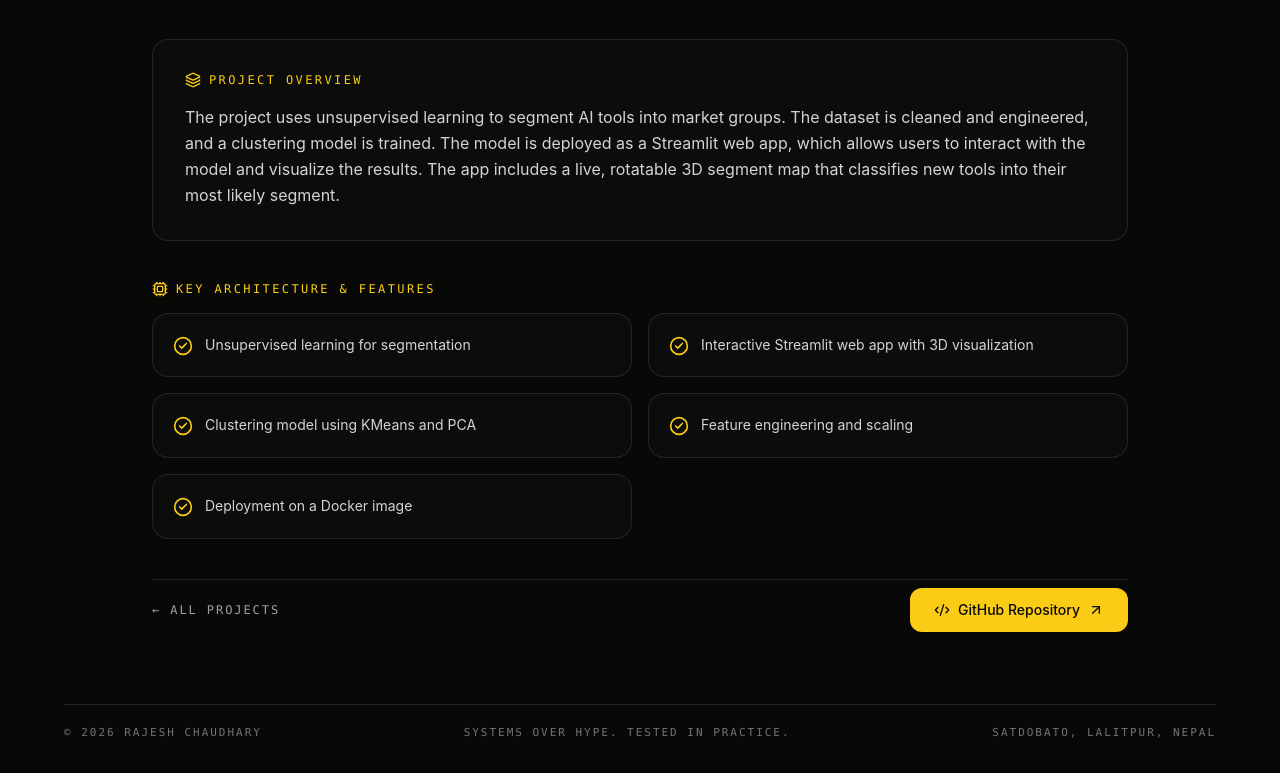
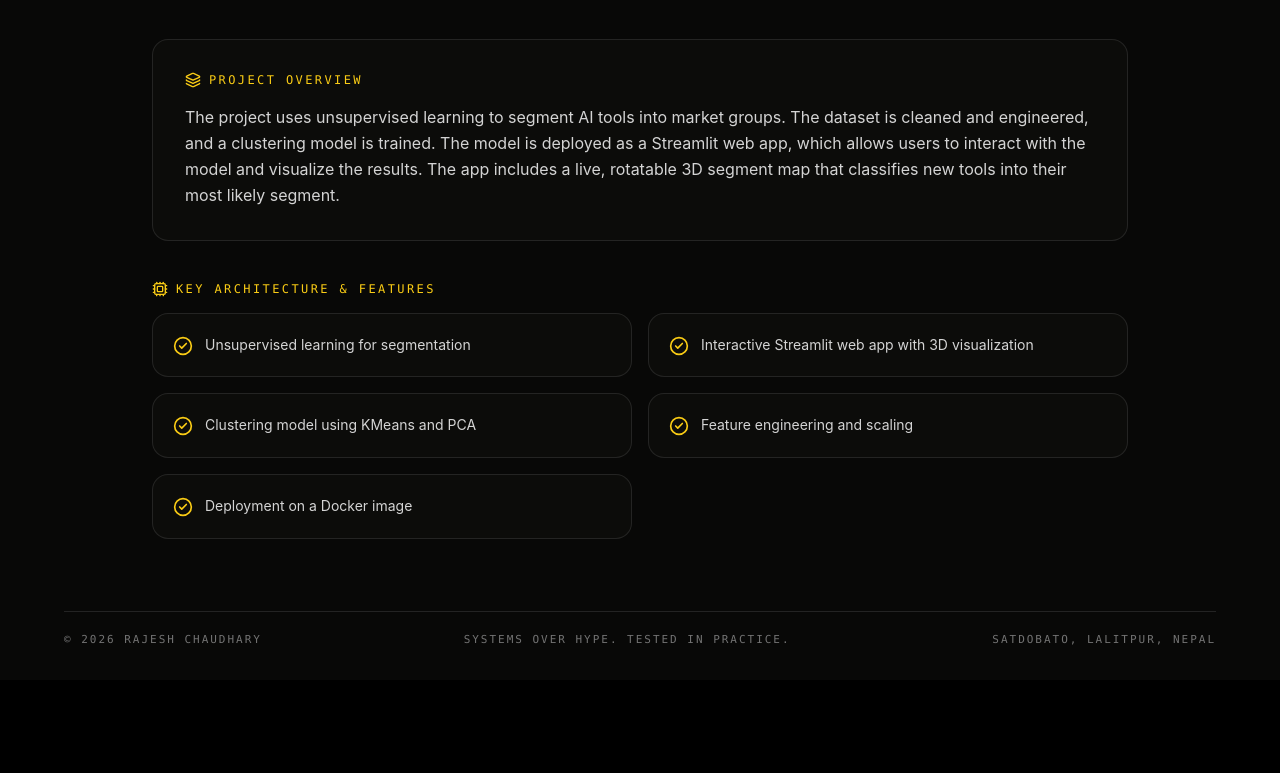
Before and after one commit to rajeshchauhdary/Portfolio, a React (Vite) app: page /projects/ai-landscape-segmentation in a window 1280 px wide. Shown: the part 553-1326 px from the top of the page. After the commit the page ends 1233 px from the top, so only its background shows below. Built offline with nearby package versions, Linux system fonts and the light colour scheme.

Commit message:
chore: remove duplicate bottom All Projects and GitHub links in ProjectDetail

```diff
--- a/src/pages/ProjectDetail.jsx
+++ b/src/pages/ProjectDetail.jsx
@@ -131,26 +131,6 @@ export default function ProjectDetail() {
           </div>
         </section>
       )}
-
-      <div className="pt-2 flex items-center justify-between border-t border-white/10">
-        <Link
-          to="/projects"
-          className="text-xs font-mono uppercase tracking-[0.16em] text-neutral-400 hover:text-[#F8F7F2] transition-colors"
-        >
-          &larr; All Projects
-        </Link>
-
-        <a
-          href={project.github}
-          target="_blank"
-          rel="noopener noreferrer"
-          className="inline-flex items-center gap-2 rounded-xl bg-[#FACC15] hover:bg-[#FDE047] text-[#080807] px-6 py-3 text-sm font-medium transition-colors"
-        >
-          <Code2 className="w-4 h-4" />
-          <span>GitHub Repository</span>
-          <ArrowUpRight className="w-4 h-4" />
-        </a>
-      </div>
     </div>
   );
 }
```
